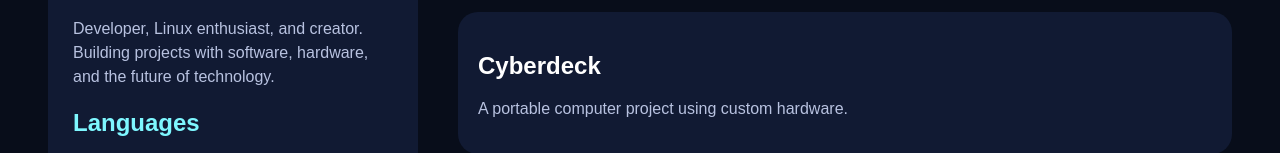
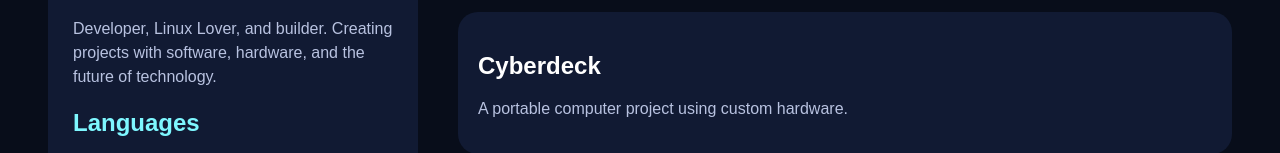
Before and after one commit to 8nnic/8nnic.github.io, a plain HTML site: page index.html in a window 1280 px wide. Shown: the part 278-431 px from the top of the page. Drawn offline with Linux system fonts and the light colour scheme.

Commit message:
Update index.html

```diff
--- a/index.html
+++ b/index.html
@@ -17,8 +17,8 @@
         <h1>nic</h1>
 
         <p class="bio">
-            Developer, Linux enthusiast, and creator.
-            Building projects with software, hardware,
+            Developer, Linux Lover, and builder.
+            Creating projects with software, hardware,
             and the future of technology.
         </p>
 
```
